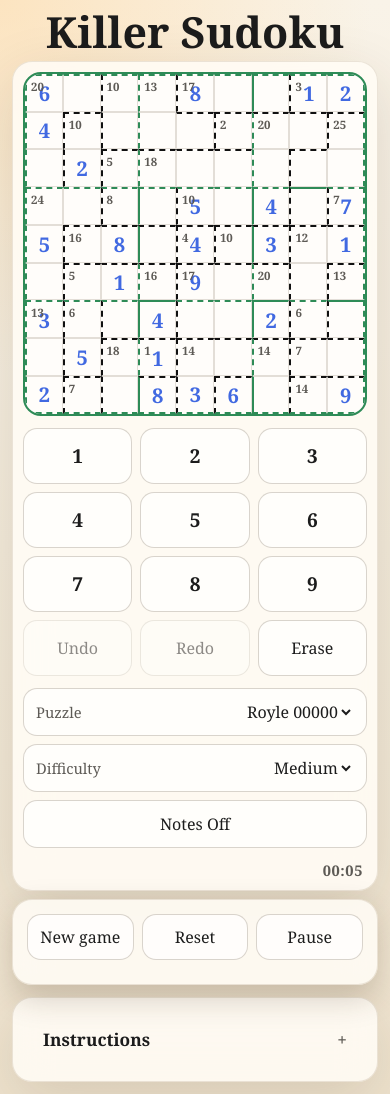
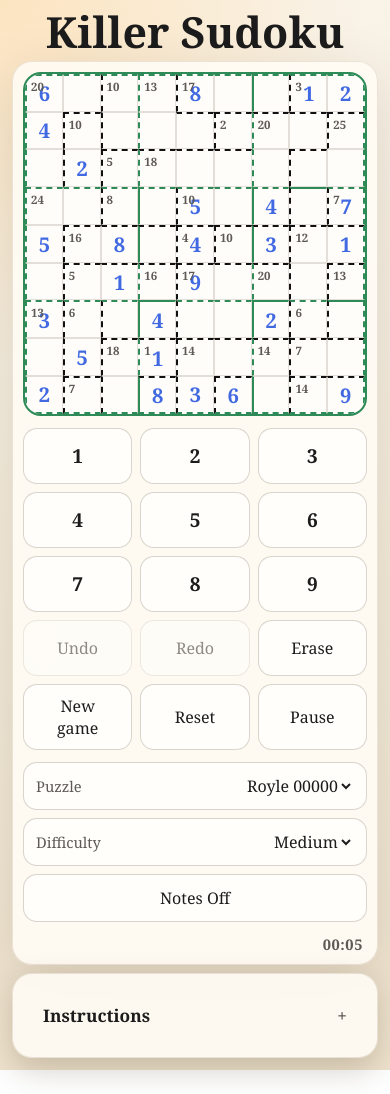
Before and after one commit to Earl-Brown/sudoku-vibe, a Next.js app: page / in a window 390 px wide. After the commit the page ends 1070 px from the top, so only its background shows below. Built offline with nearby package versions, Linux system fonts and the light colour scheme.

Commit message:
Group mobile play controls under board

```diff
--- a/components/game-app.tsx
+++ b/components/game-app.tsx
@@ -331,6 +331,15 @@ export function GameApp() {
               Erase
             </button>
 
+            <button className="keypad-action" onClick={() => setState((current) => switchPuzzle(current, getRandomPuzzleId(current.puzzleId)))}>
+              New game
+            </button>
+            <button className="keypad-action" onClick={() => setState((current) => resetPuzzle(current))}>
+              Reset
+            </button>
+            <button className="keypad-action" onClick={() => setState((current) => togglePause(current))}>
+              {state.isPaused ? "Play" : "Pause"}
+            </button>
           </div>
           <div className="toolbar toolbar-below">
             <label className="select-wrap">
@@ -371,17 +380,6 @@ export function GameApp() {
         </div>
 
         <aside className="sidebar">
-          <div className="panel">
-            <div className="session-actions">
-              <button onClick={() => setState((current) => switchPuzzle(current, getRandomPuzzleId(current.puzzleId)))}>
-                New game
-              </button>
-              <button onClick={() => setState((current) => resetPuzzle(current))}>Reset</button>
-              <button onClick={() => setState((current) => togglePause(current))}>
-                {state.isPaused ? "Play" : "Pause"}
-              </button>
-            </div>
-          </div>
 
           <details className="panel help-panel">
             <summary>Instructions</summary>
```
